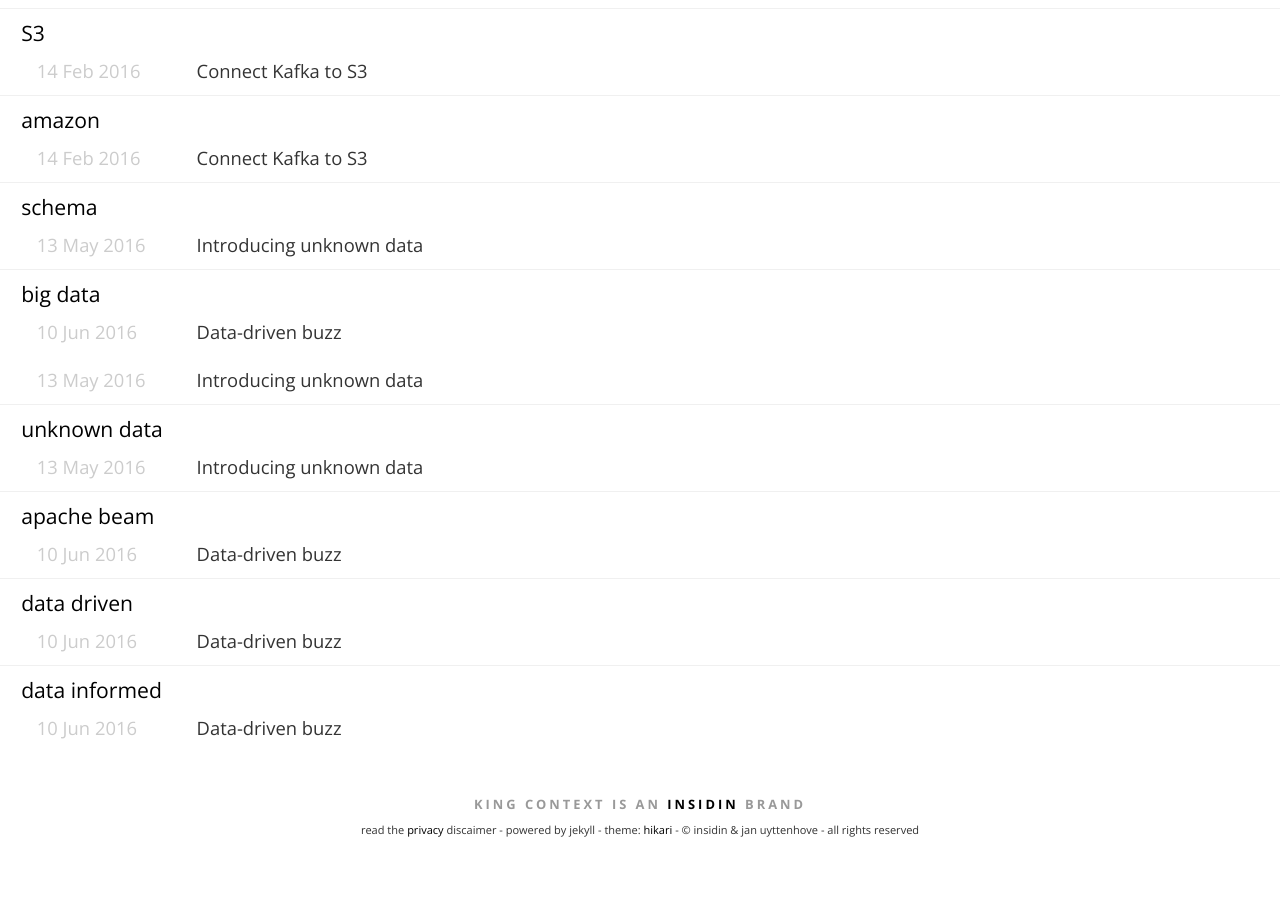
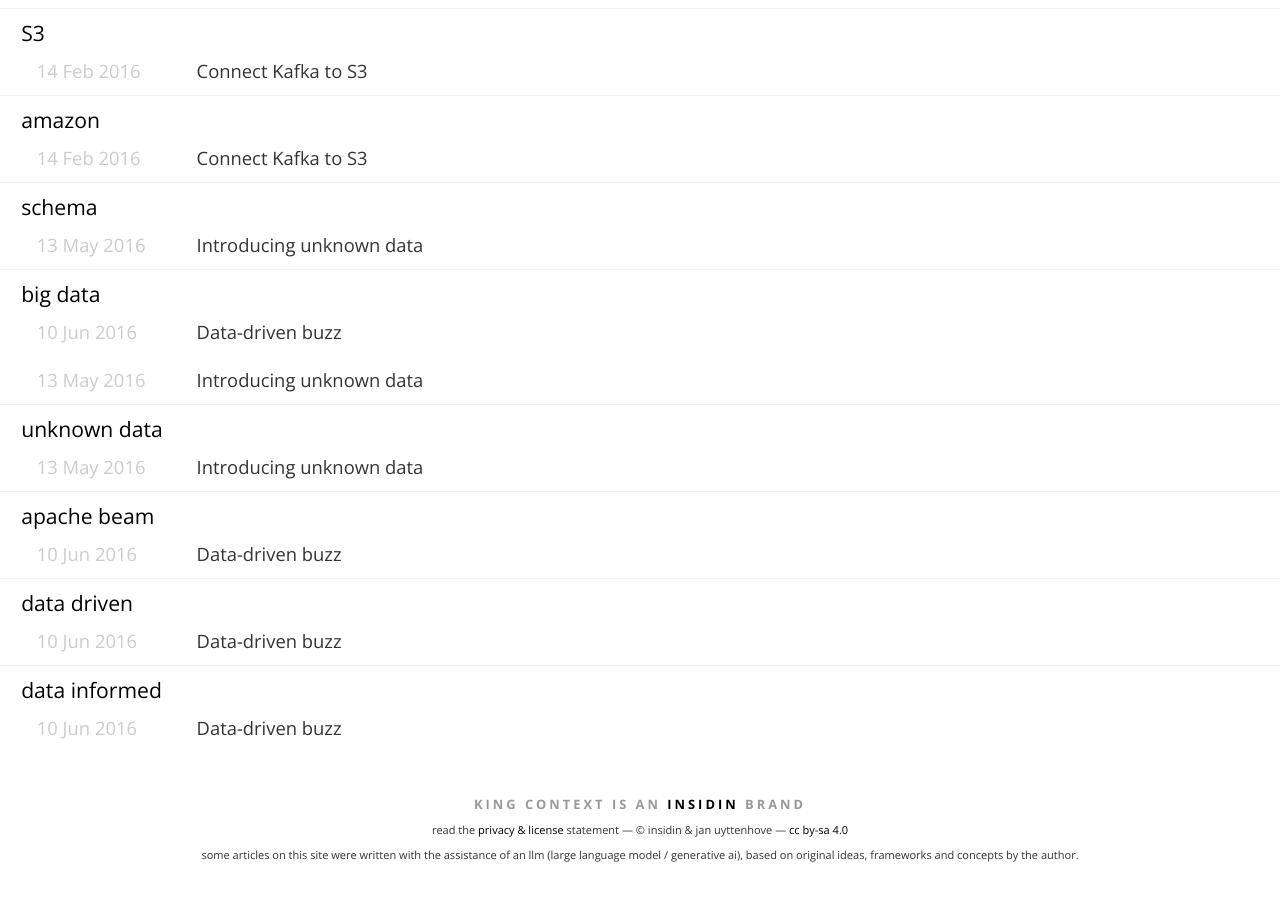
Before and after one commit to kingcontext/kingcontext.github.io, a Jekyll site: the page built from tags.html, in a window 1280 px wide and 900 px high, scrolled down 2244 px. Built offline with Jekyll 4.4.1, drawn with Linux system fonts in a browser that asks for light colours; some web fonts are replaced; comment, search, counter and statistics services are not loaded; before the commit the page ends 3119 px from its top, so only the background shows below that; some of the changed text lies outside the part shown.

Commit message:
Update branding, footer, sidebar bio; add license

```diff
--- a/_config.yml
+++ b/_config.yml
@@ -1,7 +1,7 @@
 # Title of your blog; shows in the header
 name: "King Context"
 
-tagline: "Streaming Data with Context to Information"
+tagline: "because Context is King"
 
 # Description of your content (will only be used on Google Search)
 description: "Streaming Data with Context to Information"
@@ -46,6 +46,9 @@
 paginate: 10
 paginate_path: "/page/:num"
 
+plugins:
+  - jekyll-paginate
+
 # SCSS
 
 sass:
--- a/_layouts/default.html
+++ b/_layouts/default.html
@@ -4,7 +4,7 @@
 <!--[if IE 8]>         <html class="no-js lt-ie9"> <![endif]-->
 <!--[if gt IE 8]><!--> <html class="no-js"> <!--<![endif]-->
   <head>
-      <title>{{ site.name }} - {{ site.tagline }}</title>
+      <title>{{ site.name }} :: {{ site.tagline }}</title>
       <meta charset="utf-8">
       <meta http-equiv="X-UA-Compatible" content="IE=edge,chrome=1">
       <meta http-equiv="content-language" content="en-gb" />
@@ -41,23 +41,13 @@
         <img src="{{ site.baseurl }}/assets/img/kc2.png" alt="Picture" title="{{ site.author }}">
       </figure>
       <div class="bio">
-          <h1>About {{ site.author }}.</h1>
-          <p>In short: on context, (streaming) (big) data & information architecture.</p>
-          <p>More info soon. Someday.</p>
-          <!--
-          <p>Feel free to <a class="getintouch" href="javascript:div_show()">contact me</a> with your questions or remarks!</p>
-          -->
+          <h1>{{ site.name }}</h1>
+          <p>A blog by <a href="https://www.linkedin.com/in/{{ site.linkedin }}" target="_blank">Jan Uyttenhove</a>, an <a href="http://www.insidin.com" target="_blank">Insidin</a> brand.</p>
+          <p>Exploring data governance, data products, and the role of context in making data work for organisations.</p>
       </div>
       <nav>
-        <h6>Follow me on</h6>
-          {% if site.twitter %}
-          <a target="_blank" href="https://twitter.com/{{ site.twitter }}"><span class="icon-twitter"/></a>
-          {% endif %}
           {% if site.linkedin %}
           <a target="_blank" href="https://www.linkedin.com/in/{{ site.linkedin }}"><span class="icon-linkedin"/></a>
-          {% endif %}
-          {% if site.facebook %}
-          <a target="_blank" href="https://www.facebook.com/{{ site.facebook }}"><span class="icon-facebook2"/></a>
           {% endif %}
       </nav>
     </div>
@@ -66,7 +56,7 @@
     <div class="site-wrapper">
       <header>
         <div class="h-wrap">
-          <h1 class="title"><a class="home" href="{{ site.baseurl | split:'/' | join:'/' | append:'/'  }}" title="Back to Homepage">{{ site.name }}</a></h1>
+          <h1 class="title"><a class="home" href="{{ site.baseurl | split:'/' | join:'/' | append:'/'  }}" title="Back to Homepage">{{ site.name }} :: {{ site.tagline }}</a></h1>
           <a class="menu-icon" title="Open Bio"><span class="lines"></span></a>
         </div>
       </header>
@@ -76,11 +66,9 @@
       </main>
 
       <footer>
-        <h4b>{{ site.name }} is an <a href="http://www.insidin.com">Insidin</a> brand </h4b><br/>
-        <small>Read the <a href="{{ site.baseurl }}/2015/08/22/privacy-statement/">privacy</a> discaimer - Powered by Jekyll - Theme: <a href="https://github.com/m3xm/hikari-for-Jekyll">hikari</a> - &copy; {{ site.company }} & {{ site.owner }} - All rights reserved</small><br/>
-<!--
-        <h4b><a class="getintouch" href="javascript:div_show()">get in touch</a> </h4b>
--->
+        <h4b>{{ site.name }} is an <a href="http://www.insidin.com">Insidin</a> brand</h4b><br/>
+        <small>Read the <a href="{{ site.baseurl }}/2015/08/22/privacy-statement/">privacy &amp; license</a> statement &mdash; &copy; {{ site.company }} &amp; {{ site.owner }} &mdash; <a href="{{ site.baseurl }}/LICENSE" target="_blank" rel="license noopener">CC BY-SA 4.0</a></small><br/>
+        <small class="disclaimer">Some articles on this site were written with the assistance of an LLM (large language model / generative AI), based on original ideas, frameworks and concepts by the author.</small>
       </footer>
 
     </div>
--- a/_layouts/post.html
+++ b/_layouts/post.html
@@ -17,10 +17,7 @@
       {{ content }}
     </div>
     <div class="feat share">
-      <a href="http://twitter.com/intent/tweet?text={{ page.title }}&via={{ site.twitter }}&related={{ site.twitter }}&url={{ site.url }}{{ page.url }}" rel="nofollow" target="_blank" title="Share on Twitter" class="popup"><span class="icon-twitter"></span></a>
-      <a id="fbook" href="https://facebook.com/sharer.php?u={{ site.url }}{{ page.url }}" rel="nofollow" target="_blank" title="Share on Facebook" class="popup"><span class="icon-facebook2"></span></a>
-      <a id="linkedin" href="http://www.linkedin.com/shareArticle?mini=true&title={{ page.title }}&url={{ site.url }}{{ page.url }}" class="popup"><span class="icon-linkedin"></span>
-      </a>
+      <a id="linkedin" href="http://www.linkedin.com/shareArticle?mini=true&title={{ page.title }}&url={{ site.url }}{{ page.url }}" class="popup" title="Share on LinkedIn"><span class="icon-linkedin"></span></a>
     </div>
     {% if page.next %}
       <a rel="next" href="{{ site.baseurl }}{{ page.next.url }}" id="next">
```
Also changed, not shown: 2 other files.
